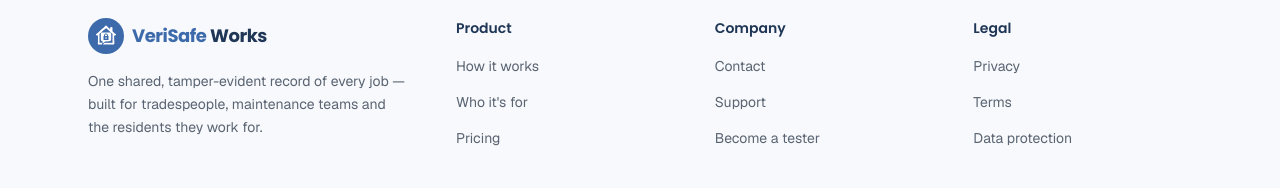
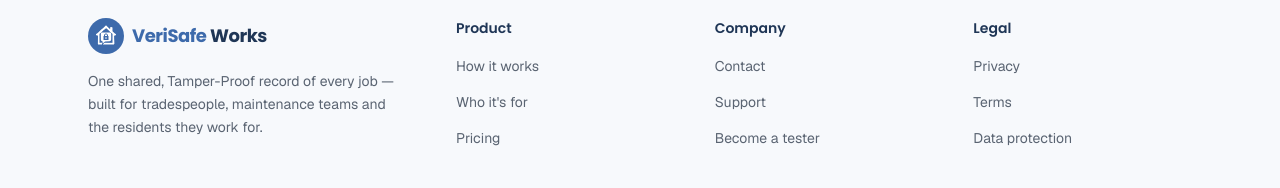
Before and after one commit to NadeenGit1979/verisafe-works-website, a Next.js app: page /how-it-works in a window 1280 px wide. Shown: the part 2130-2318 px from the top of the page. Built offline with nearby package versions, Linux system fonts and the light colour scheme; no server answers.

Commit message:
replacing word 'temper-evident' with 'Tamper-Proof' throughout the site

```diff
--- a/src/app/how-it-works/page.tsx
+++ b/src/app/how-it-works/page.tsx
@@ -10,7 +10,7 @@ import { cta, flow, guarantees, guaranteesSection, hero } from '@/content/how-it
 
 export const metadata: Metadata = {
   title: 'How it works',
-  description: `See how ${siteConfig.name} captures documents, images and audio into one shared, tamper-evident record for every job.`,
+  description: `See how ${siteConfig.name} captures documents, images and audio into one shared, Tamper-Proof record for every job.`,
 }
 
 export default function HowItWorksPage() {
--- a/src/components/layout/site-footer.tsx
+++ b/src/components/layout/site-footer.tsx
@@ -12,7 +12,7 @@ export function SiteFooter() {
         <div className="max-w-xs">
           <BrandLink />
           <p className="mt-4 text-sm leading-relaxed text-muted-foreground">
-            One shared, tamper-evident record of every job — built for tradespeople, maintenance
+            One shared, Tamper-Proof record of every job — built for tradespeople, maintenance
             teams and the residents they work for.
           </p>
         </div>
--- a/src/content/home.ts
+++ b/src/content/home.ts
@@ -87,7 +87,7 @@ export const workflowSteps: Step[] = [
     number: '03',
     title: 'Share one truth',
     description:
-      'Customer, worker and employer all hold an identical, tamper-evident copy when the job closes.',
+      'Customer, worker and employer all hold an identical, Tamper-Proof copy when the job closes.',
   },
 ]
 
--- a/src/content/how-it-works.ts
+++ b/src/content/how-it-works.ts
@@ -52,7 +52,7 @@ export const guaranteesSection = {
 export const guarantees: Feature[] = [
   {
     icon: Fingerprint,
-    title: 'Tamper-evident',
+    title: 'Tamper-Proof',
     description:
       'Every entry is fingerprinted and timestamped, so the record can be trusted as a true account.',
   },
```
